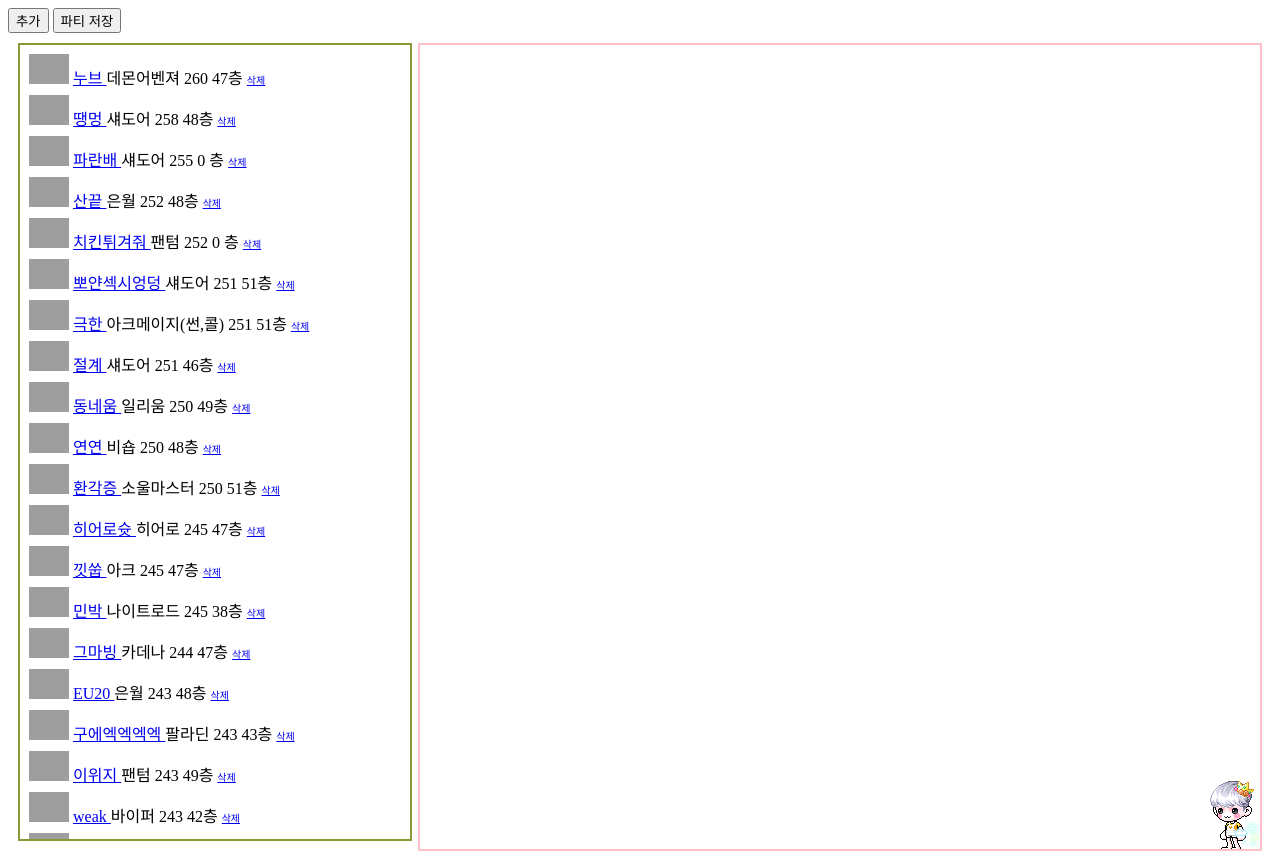
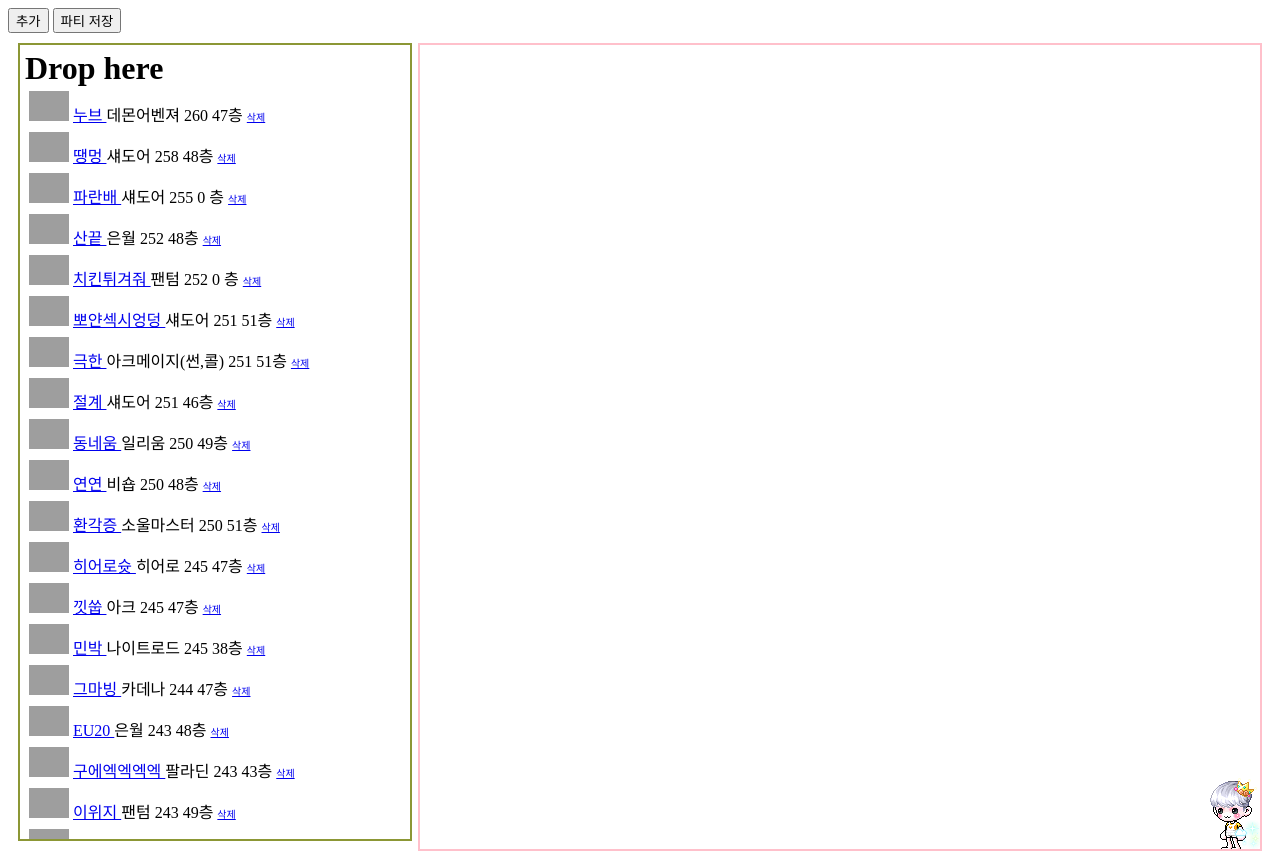
Before and after one commit to srlee056/gcproject, a Django app: template parsed_data/templates/parsed_data/guild_player_list.html in a window 1280 px wide. Run offline with Django 3.2, Linux system fonts and the light colour scheme; the template is opened without the code that fills it: values that come from a table or form of the project are taken from there, others are empty; data comes from the database, SQL or seed files in the repository; both versions use the stored data as it was after the commit; some libraries are stand-ins or nearby versions; grey boxes are pictures that could not be loaded.

Commit message:
bug fixed

```diff
--- a/parsed_data/templates/parsed_data/guild_player_list.html
+++ b/parsed_data/templates/parsed_data/guild_player_list.html
@@ -19,6 +19,7 @@
 
             <div class = left>
                 <div class = dropbox1 id=0 ondrop="drop(event);" ondragover="dragEnter(event);">
+                    <h1 ondragover="noAllowDrop(event);" style="width:1px; align-content: center; display:inline;"> Drop here </h1>
                 {% for player in UCPlayers %}
 
 
```
Also changed, not shown: db.sqlite3.
